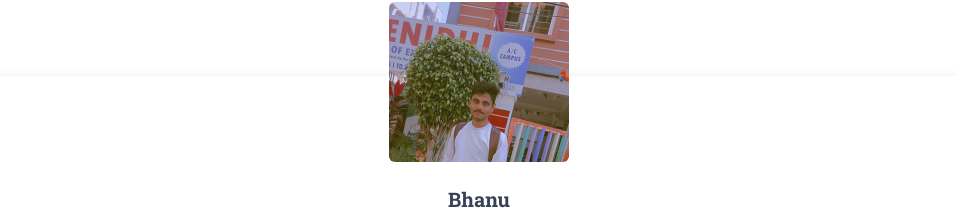
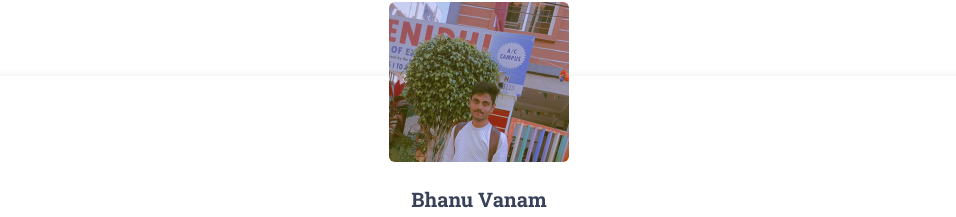
Before and after one commit to MadhuSkill/skill, a plain HTML site: page index.html in a window 1280 px wide. Shown: the part 10894-11111 px from the top of the page, without its empty margins (161-1117 px from the left). Drawn offline with Linux system fonts and the light colour scheme.

Commit message:
Update index.html

```diff
--- a/index.html
+++ b/index.html
@@ -1799,7 +1799,7 @@
 						<div class="team_item">
 							<div class="team_image"><img src="images/students/bhanu_vanam.jpeg" alt=""></div>
 							<div class="team_body">
-								<div class="team_title"><a href="#">Bhanu</a></div>
+								<div class="team_title"><a href="#">Bhanu Vanam</a></div>
 								<div class="team_subtitle">Full stack developer
 									<br>Degree[B.COM] (Bachelor of Commerce)-2023
 								</div>
```
